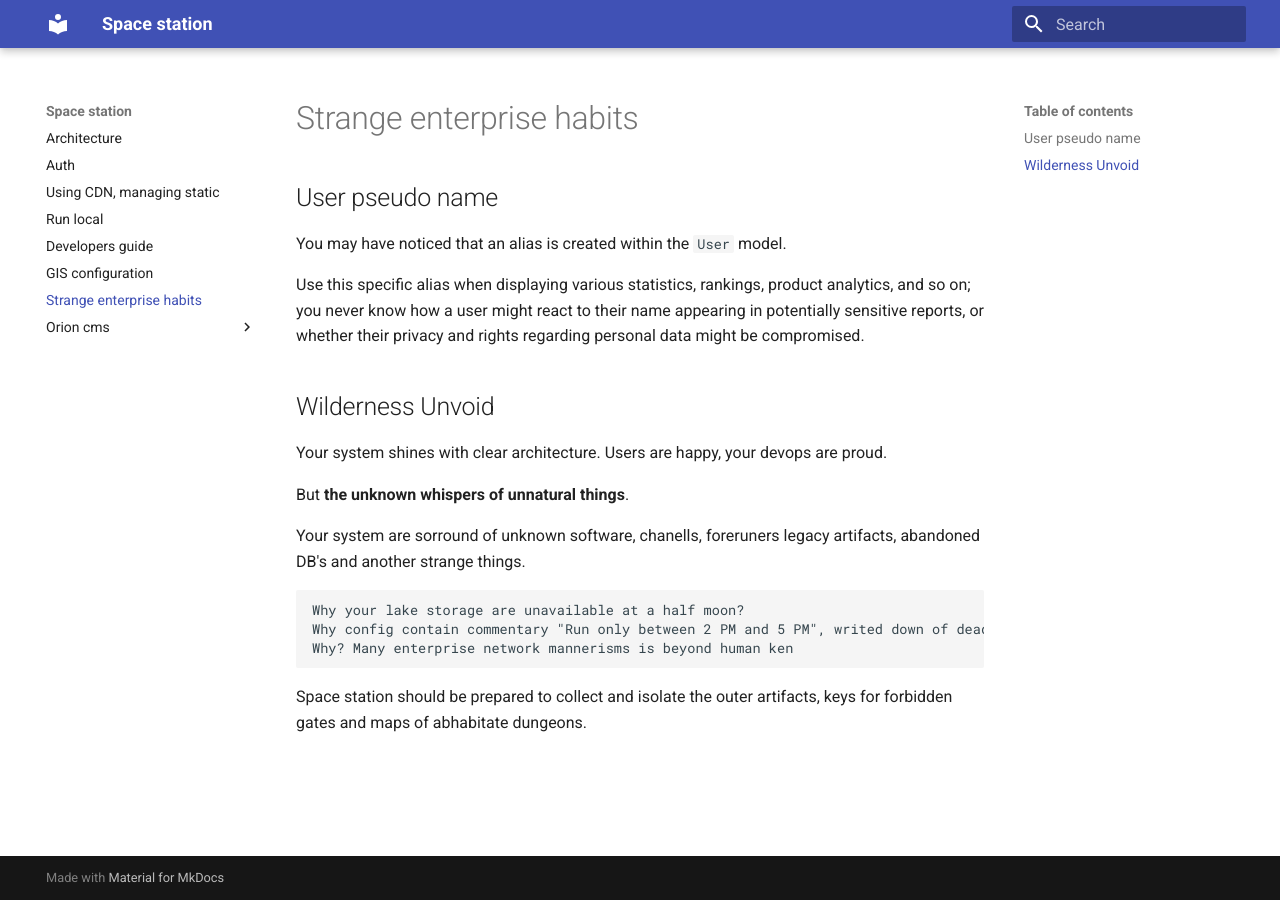
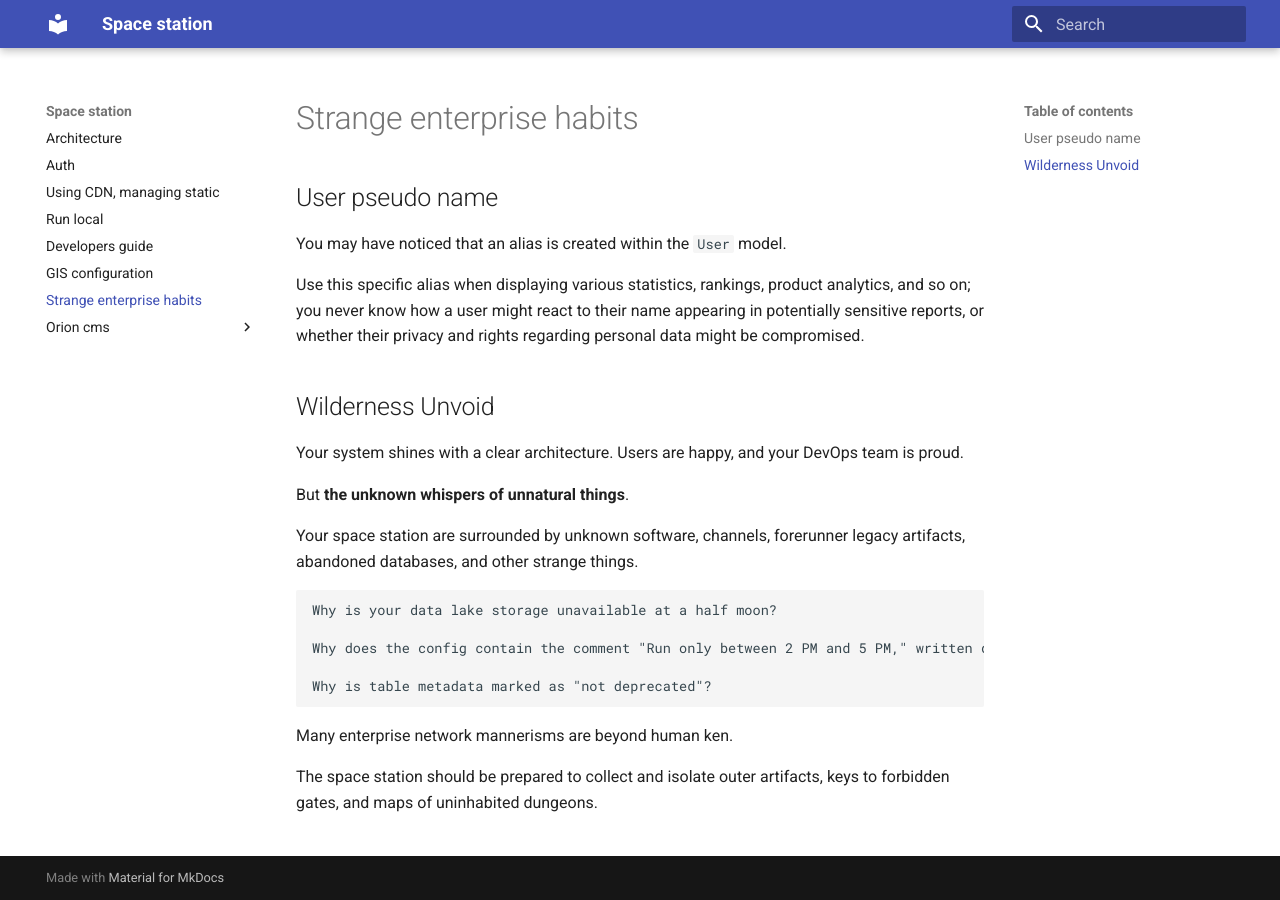
Before and after one commit to postpdm/space_station, an MkDocs documentation site: the page built from docs/strange_enterprise_habits.md, in a window 1280 px wide. Built offline with MkDocs 1.6.1 and Material for MkDocs 9.7.7, drawn with Linux system fonts in a browser that asks for light colours.

Commit message:
#75 correct intro

```diff
--- a/docs/strange_enterprise_habits.md
+++ b/docs/strange_enterprise_habits.md
@@ -9,15 +9,18 @@ Use this specific alias when displaying various statistics, rankings, product an
 
 ## Wilderness Unvoid
 
-Your system shines with clear architecture. Users are happy, your devops are proud.
+Your system shines with a clear architecture. Users are happy, and your DevOps team is proud.
 
 But **the unknown whispers of unnatural things**.
 
-Your system are sorround of unknown software, chanells, foreruners legacy artifacts, abandoned DB's and another strange things.
+Your space station are surrounded by unknown software, channels, forerunner legacy artifacts, abandoned databases, and other strange things.
 
-    Why your lake storage are unavailable at a half moon?
-	Why config contain commentary "Run only between 2 PM and 5 PM", writed down of dead man hands?
-	Why? Many enterprise network mannerisms is beyond human ken
+	Why is your data lake storage unavailable at a half moon?
 
+	Why does the config contain the comment "Run only between 2 PM and 5 PM," written down by a dead man's hands?
 
-Space station should be prepared to collect and isolate the outer artifacts, keys for forbidden gates and maps of abhabitate dungeons.
+	Why is table metadata marked as "not deprecated"?
+
+Many enterprise network mannerisms are beyond human ken.
+
+The space station should be prepared to collect and isolate outer artifacts, keys to forbidden gates, and maps of uninhabited dungeons.
```
